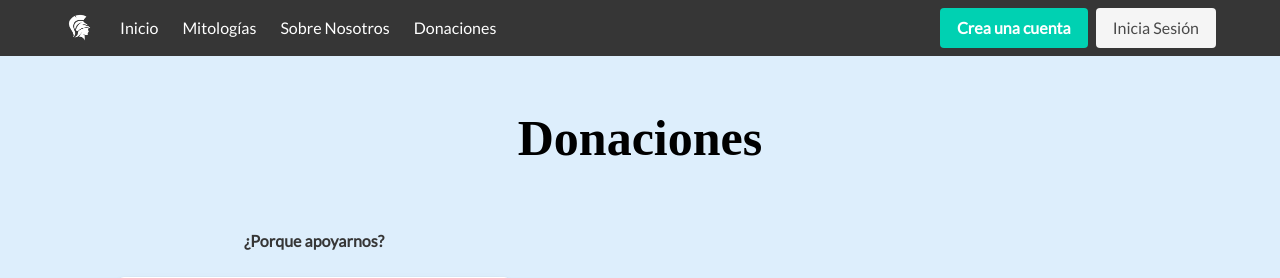
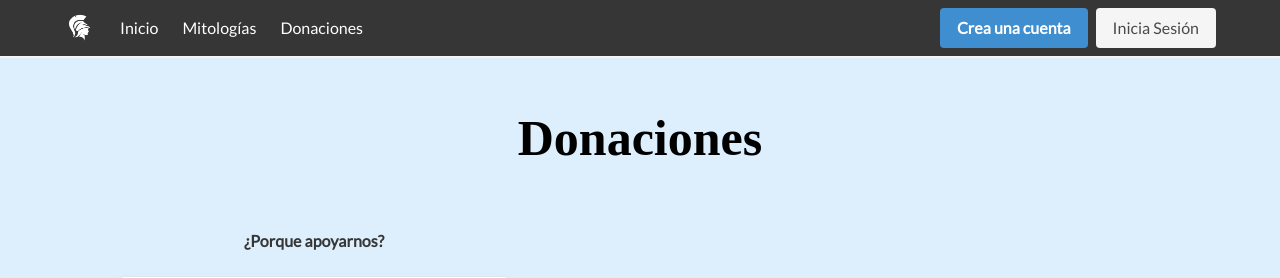
Before and after one commit to Jococa01/Proyecto-Integrado, a PHP site: page /donaciones.html in a window 1280 px wide. Shown: the top 278 px of the page. Run offline with PHP 8.4, Linux system fonts and the light colour scheme; data that the repository does not hold is empty; some libraries are stand-ins or nearby versions; some web fonts are replaced.

Commit message:
cambios en la rama principal

```diff
--- a/donaciones.html
+++ b/donaciones.html
@@ -18,10 +18,10 @@
 </head>
 
 <body>
-  <nav class="navbar is-dark">
+  <nav class="navbar is-dark has-shadow">
     <div class="container">
       <div class="navbar-brand">
-        <a href="#" class="navbar-item">
+        <a href="./index.html" class="navbar-item">
           <img src="./portal/Assets/imgs/Logo-white.png" width="32" height="32">
         </a>
 
@@ -39,10 +39,8 @@
           </a>
           <a href="./mapadeimagen.html" class="navbar-item">
             Mitologías
+          </a>
             <a href="#" class="navbar-item">
-              Sobre Nosotros
-            </a>
-            <a href="./donaciones.html" class="navbar-item">
               Donaciones
             </a>
         </div>
@@ -50,7 +48,7 @@
         <div class="navbar-end">
           <div class="navbar-item">
             <div class="buttons" id="endbuttons">
-              <a href="./signup.html" class="button is-primary">
+              <a href="./signup.html" class="button is-info">
                 <strong>Crea una cuenta</strong>
               </a>
               <a href="./login.html" class="button is-light">
--- a/portal/Assets/css/signup.css
+++ b/portal/Assets/css/signup.css
@@ -40,7 +40,6 @@
 }
 
 #boto{
-    background-color: #00c8ff8d;
     border: none;
     color: white;
     font-weight: bold;
```
Also changed, not shown: index.html (+3 -5 lines), login.html (+3 -4 lines), mapadeimagen.html (+5 -7 lines), signup.html (+7 -1 lines), sisadmin.html (+5 -7 lines).
